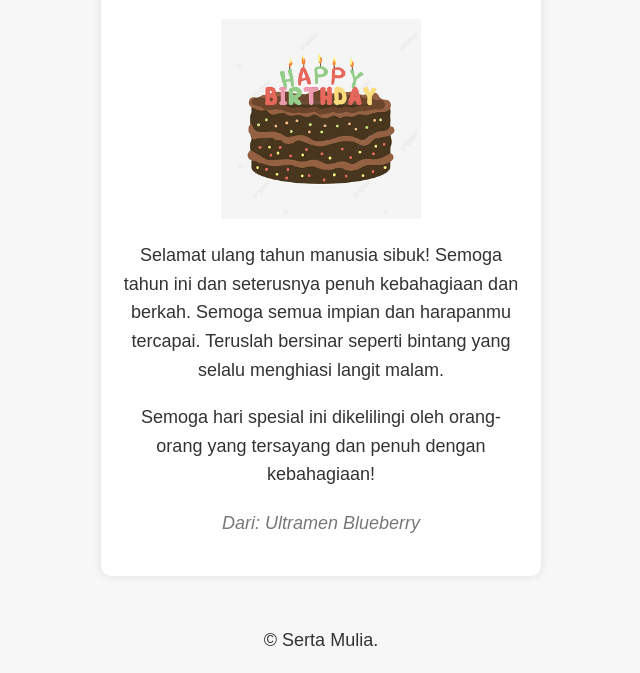
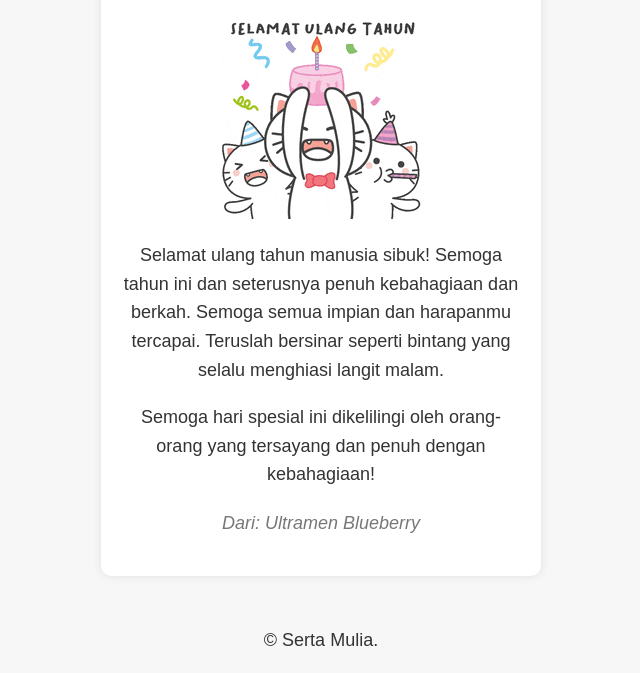
Before and after one commit to en1chi/surprise, a plain HTML site: page index.html in a window 1280 px wide. Shown: the part 131-804 px from the top of the page, without its empty margins (319-959 px from the left). Drawn offline with Linux system fonts and the light colour scheme.

Commit message:
Update index.html

```diff
--- a/index.html
+++ b/index.html
@@ -43,7 +43,7 @@
 <body>
     <div class="card">
         <h1>HAPPY BIRTHDAY!</h1>
-        <img src="cake.jpg" alt="Birthday Cake" width="200">
+        <img src="cake.gif" alt="Birthday Cake" width="200">
         <p>Selamat ulang tahun manusia sibuk! Semoga tahun ini dan seterusnya penuh kebahagiaan dan berkah. Semoga semua impian dan harapanmu tercapai. Teruslah bersinar seperti bintang yang selalu menghiasi langit malam.</p>
         <p>Semoga hari spesial ini dikelilingi oleh orang-orang yang tersayang dan penuh dengan kebahagiaan!</p>
         <p class="signature">Dari: Ultramen Blueberry</p>
```
